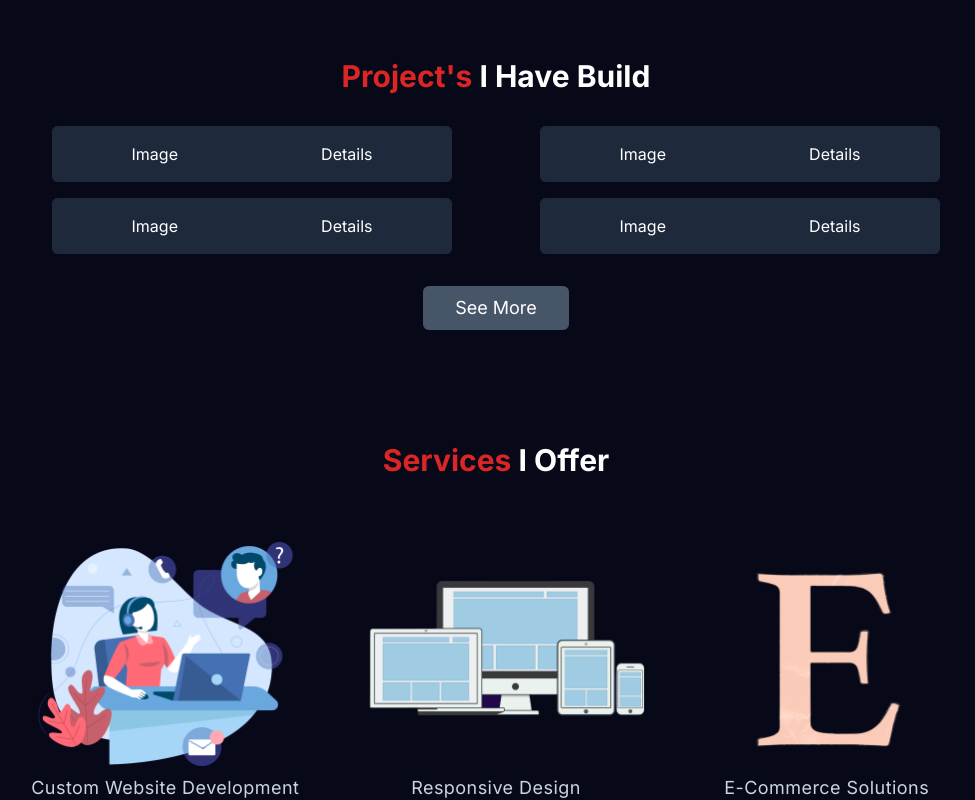
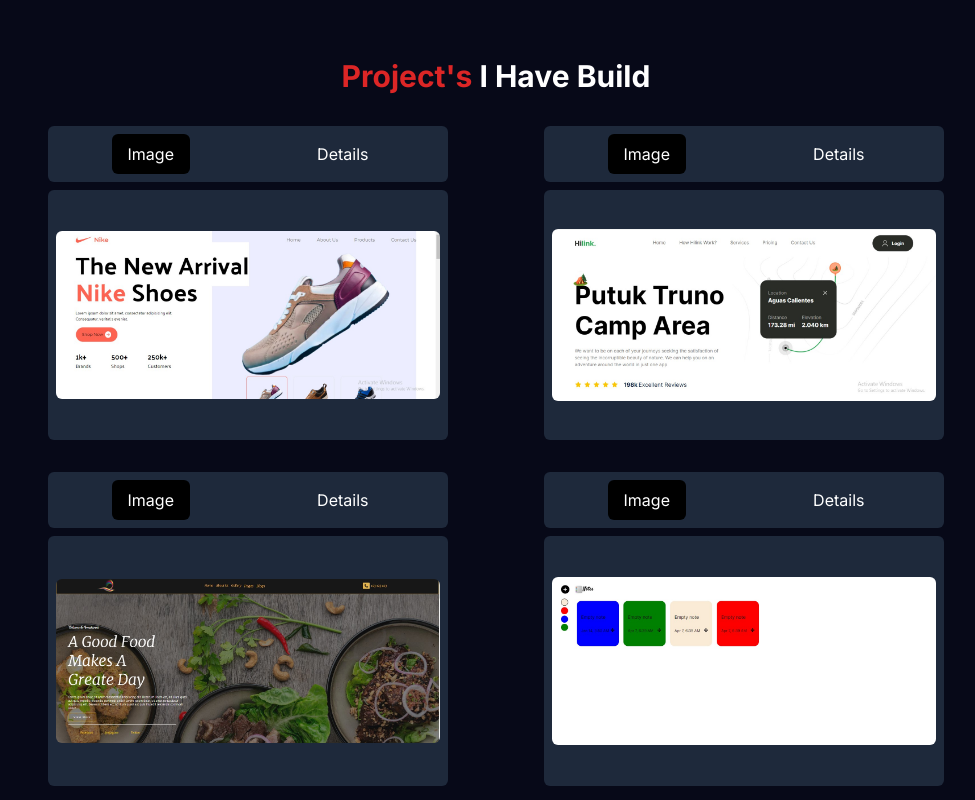
Before and after one commit to MamunDeveloper/Portfolio, a Next.js app: page / in a window 1280 px wide. Shown: the part 1620-2420 px from the top of the page, without its empty margins (144-1119 px from the left). Built offline with nearby package versions, Linux system fonts and the light colour scheme.

Commit message:
Updated the project section component by creating a project card component and mapping it for projects

```diff
--- /dev/null
+++ b/app/components/project_card.tsx
@@ -0,0 +1,69 @@
+"use client";
+import Link from "next/link";
+import Image from "next/image";
+import { useState } from "react";
+
+interface Project {
+  title: string;
+  date: string;
+  description: string;
+  link: string;
+  imgage: any;
+  projectType: string;
+}
+
+type ProjectCardProps = {
+  project: Project;
+};
+
+function Project_card({ project }: ProjectCardProps) {
+  const [imageTabActive, setImageTabActive] = useState(true);
+  const tabsButtonClasses = "text-white py-2 px-4 transition rounded-md"; //common classes for tab buttons
+  return (
+    <>
+      <div className=" max-w-[400px] w-full">
+        {/* Tabs Button container */}
+        <div className=" flex justify-around p-2 bg-slate-800 rounded-md">
+          <button
+            className={`${tabsButtonClasses} ${imageTabActive && `bg-black`}`}
+            onClick={() => setImageTabActive(true)}
+          >
+            Image
+          </button>
+          <button
+            className={`${tabsButtonClasses} ${!imageTabActive && `bg-black`}`}
+            onClick={() => setImageTabActive(false)}
+          >
+            Details
+          </button>
+        </div>
+
+        {/* Tabs */}
+        {imageTabActive ? (
+          <div className=" min-h-[250px] px-2 py-4 bg-slate-800 mt-2 rounded-md flex items-center">
+            <Image
+              src={project.imgage}
+              alt="Project Image"
+              className=" w-[100%] h-auto rounded-md"
+            />
+          </div>
+        ) : (
+          <div className=" min-h-[250px] px-2 py-4 bg-slate-800 text-slate-400 mt-2 rounded-md flex flex-col justify-around gap-3">
+            <p>{project.date}</p>
+            <h4 className="text-white">{project.title}</h4>
+            <p>{project.description}</p>
+            <Link
+              href={project.link}
+              target="_blank"
+              className="text-center text-white font-semibold p-2 rounded-md hover:bg-slate-900 hover:text-red-600 transition"
+            >
+              Take A Tour
+            </Link>
+          </div>
+        )}
+      </div>
+    </>
+  );
+}
+
+export default Project_card;
--- a/app/components/project_card/project_card.tsx
+++ /dev/null
@@ -1,36 +0,0 @@
-"use client";
-import { motion } from "framer-motion";
-import Link from "next/link";
-import Image from "next/image";
-
-interface Project {
-  title: string;
-  date: string;
-  description: string;
-  link: string;
-  imgage: any;
-  projectType: string;
-}
-
-type ProjectCardProps = {
-  project: Project;
-};
-
-function Project_card({ project }: ProjectCardProps) {
-  return (
-    <>
-      <div className="bg-slate-800 rounded-md w-[400px]">
-        <div className=" flex justify-around p-2 bg-slate-800 rounded-md">
-          <button className=" text-white py-2 px-4 focus:bg-black transition rounded-md">
-            Image
-          </button>
-          <button className="text-white py-2 px-4 focus:bg-black transition rounded-md">
-            Details
-          </button>
-        </div>
-      </div>
-    </>
-  );
-}
-
-export default Project_card;
--- a/app/sections/ProjectsSection.tsx
+++ b/app/sections/ProjectsSection.tsx
@@ -1,11 +1,9 @@
 "use client";
-import Image from "next/image";
 import { projects } from "../constants/data";
 import { motion } from "framer-motion";
 import { fromRight } from "../constants/motion";
-import Link from "next/link";
 import { useState } from "react";
-import Project_card from "../components/project_card/project_card";
+import Project_card from "../components/project_card";
 
 function ProjectsSection() {
   const [limit, setLimit] = useState(4);
@@ -24,46 +22,8 @@ function ProjectsSection() {
       >
         <span className=" text-red-600">Project's</span> I Have Build
       </motion.h2>
-      <div className="grid justify-items-center items-center gap-4 md:grid md:grid-cols-2 2xl:grid-cols-3 mb-8">
+      <div className="grid justify-items-center items-start gap-8 md:grid sm:grid-cols-2 2xl:grid-cols-3 mb-8">
         {projects.slice(0, limit).map((project) => (
-          // <motion.div
-          //   key={project.title}
-          //   className=" relative bg-slate-400 rounded-xl border-1 border-slate-400"
-          //   whileHover={{ rotateY: 180 }}
-          //   transition={{ duration: 0.9, type: "spring" }}
-          // >
-          //   <motion.div
-          //     className=" bg-slate-500 text-gray-400 w-full h-full absolute top-0  z-10 rounded-xl flex flex-col justify-between overflow-hidden"
-          //     initial={{ opacity: 0, rotateY: 180 }}
-          //     whileHover={{ opacity: 1 }}
-          //   >
-          //     <p className=" text-white font-bold text-center text-xl pt-4">
-          //       {project.date}
-          //     </p>
-          //     <p className=" pt-2 px-4 text-gray-200 text-lg max-lg:overflow-y-scroll">
-          //       {project.description}
-          //     </p>
-          //     <button className=" bg-slate-400 py-2 text-black text-lg font-bold">
-          //       <Link href={project.link} target="_blank">
-          //         Visit
-          //       </Link>
-          //     </button>
-          //   </motion.div>
-          //   <motion.div className="">
-          //     <div className="w-full max-w-lg ">
-          //       <Image
-          //         src={project.imgage}
-          //         alt={project.title}
-          //         className=" w-full rounded-xl block"
-          //       />
-          //     </div>
-          //     <div className="px-8 py-4 text-lg font-bold flex justify-between">
-          //       <p>{project.title}</p>
-          //       <p>{project.projectType}</p>
-          //     </div>
-          //   </motion.div>
-          // </motion.div>
-
           <Project_card key={project.title} project={project} />
         ))}
       </div>
```
